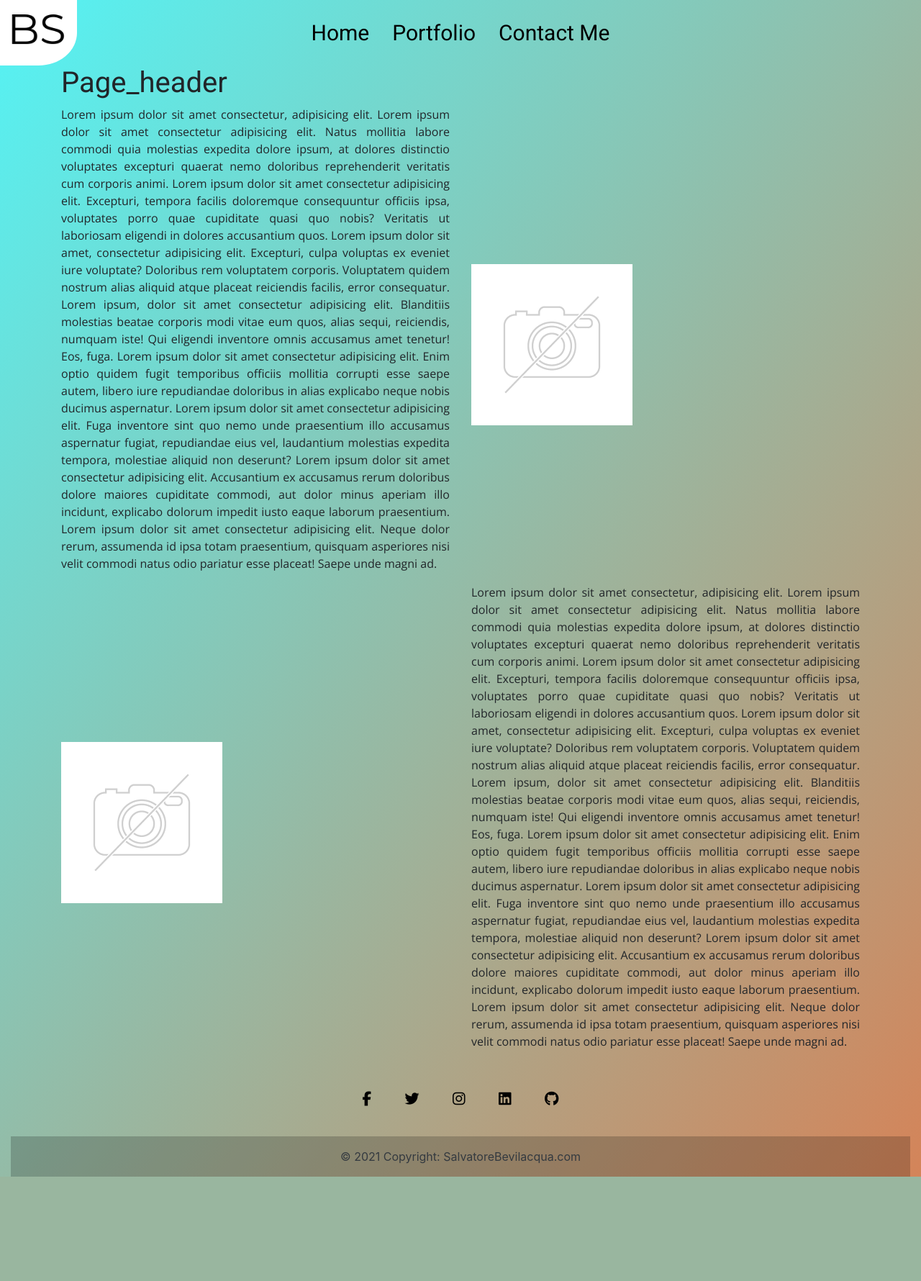
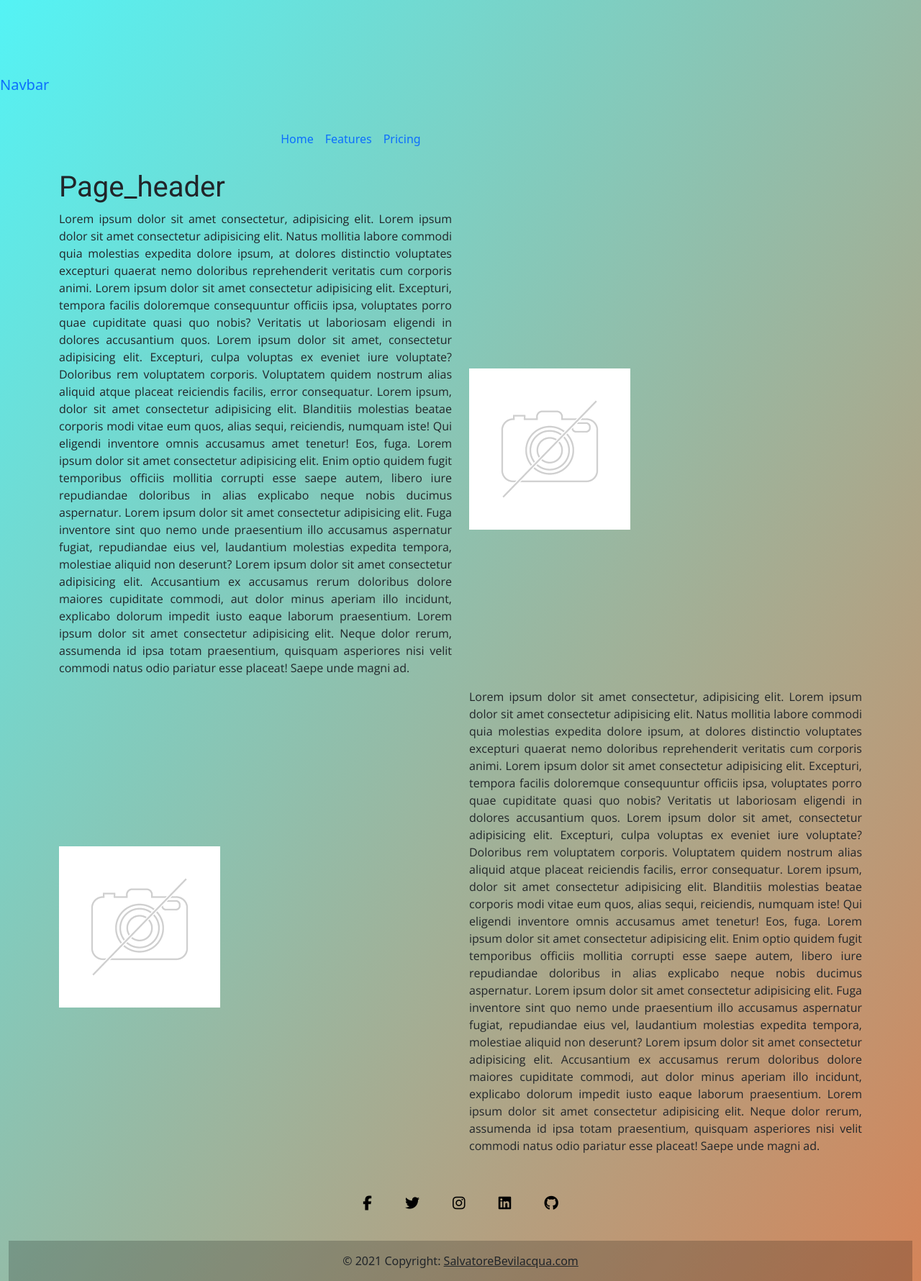
Before and after one commit to SalvatoreBevilacqua/SalvatoreBevilacqua, a Django app: page / in a window 1280 px wide. Shown: the whole page at 72% size. Before the commit the page ends 1635 px from the top, so only its background shows below. Run offline with Django 3.2, Linux system fonts and the light colour scheme; some libraries are stand-ins or nearby versions.

Commit message:
bootstrap updated

```diff
--- a/static/css/base.css
+++ b/static/css/base.css
@@ -4,11 +4,15 @@ body {
 
 /*-----------------------------------------------Navbar */
 
-.navbar-brand {
+/* .navbar-brand {
     background-color: #ffffff;
     border-bottom-right-radius: 50%;
     padding: 6px 15px 15px 10px;
-}
+} */
+
+/* .navbar {
+    height: 100px;
+} */
 
 .cssnavb {
     font-family: 'Roboto', sans-serif;
--- a/templates/base.html
+++ b/templates/base.html
@@ -14,7 +14,7 @@
     {% endblock %}
 
     {% block corecss %}
-        <link rel="stylesheet" href="https://stackpath.bootstrapcdn.com/bootstrap/4.4.1/css/bootstrap.min.css" integrity="sha384-Vkoo8x4CGsO3+Hhxv8T/Q5PaXtkKtu6ug5TOeNV6gBiFeWPGFN9MuhOf23Q9Ifjh" crossorigin="anonymous">
+        <link href="https://cdn.jsdelivr.net/npm/bootstrap@5.0.1/dist/css/bootstrap.min.css" rel="stylesheet" integrity="sha384-+0n0xVW2eSR5OomGNYDnhzAbDsOXxcvSN1TPprVMTNDbiYZCxYbOOl7+AMvyTG2x" crossorigin="anonymous">
         <link rel="preconnect" href="https://fonts.gstatic.com">
         <link href="https://fonts.googleapis.com/css2?family=Open+Sans&family=Roboto&display=swap" rel="stylesheet">
         <link rel="stylesheet" href="{% static 'css/base.css' %}">
@@ -25,7 +25,7 @@
 
     {% block corejs %}
         <script src="https://code.jquery.com/jquery-3.6.0.min.js"></script>
-        <script src="https://cdn.jsdelivr.net/npm/popper.js@1.16.0/dist/umd/popper.min.js" integrity="sha384-Q6E9RHvbIyZFJoft+2mJbHaEWldlvI9IOYy5n3zV9zzTtmI3UksdQRVvoxMfooAo" crossorigin="anonymous"></script>
+        <script src="https://cdn.jsdelivr.net/npm/bootstrap@5.0.1/dist/js/bootstrap.bundle.min.js" integrity="sha384-gtEjrD/SeCtmISkJkNUaaKMoLD0//ElJ19smozuHV6z3Iehds+3Ulb9Bn9Plx0x4" crossorigin="anonymous"></script>
         <script src="https://stackpath.bootstrapcdn.com/bootstrap/4.4.1/js/bootstrap.min.js" integrity="sha384-wfSDF2E50Y2D1uUdj0O3uMBJnjuUD4Ih7YwaYd1iqfktj0Uod8GCExl3Og8ifwB6" crossorigin="anonymous"></script>
         <script src="https://kit.fontawesome.com/d6baceb912.js" crossorigin="anonymous"></script>
     {% endblock %}
@@ -39,12 +39,12 @@
     <link rel="shortcut icon" type="image/png" href="{% static 'favicon.ico' %}"/>
   </head>
   <body class="sc2">
-    <header class="container-fluid">
-        <div class="row">
+    <!-- <header class="container-fluid"> -->
+        <!-- <div class="row"> -->
             <!-- Navbar -->
             {% include 'includes/navbar.html' %}
-        </div>
-    </header>
+        <!-- </div> -->
+    <!-- </header> -->
 
     {% if messages %}
         <div class="message-container"></div>
--- a/templates/includes/navbar.html
+++ b/templates/includes/navbar.html
@@ -1,12 +1,12 @@
 <!-- Logo -->
-<div class="col-12 col-sm-4 col-md-2 my-auto py-lg-0" style="padding-left: 0;">
+<!-- <div class="col-12 col-sm-4 col-md-2 my-auto py-lg-0" style="padding-left: 0;">
     <a href="{% url 'home' %}" class="navbar-brand padding-left-0">
         <img src="media/SB.jpg" alt="logo" style="max-height: 70px;">
     </a>
-</div>
+</div> -->
 
 <!-- Navbar -->
-<div class="col-6 col-md-8 my-auto py-1 py-lg-0">
+<!-- <div class="col-6 col-md-8 my-auto py-1 py-lg-0">
     <ul class="list-inline list-unstyled text-center text-lg-center my-0">
         <li class="list-inline-item m-0">
             <a class="nav-link navaw" href="{% url 'home' %}" id="user-options" aria-haspopup="true" aria-expanded="false">
@@ -30,4 +30,38 @@
             </a>
         </li>
     </ul>
-</div>
+</div> -->
+
+<!--Navbar-->
+<nav class="navbar navbar-expand-md">
+
+  <!-- Navbar brand -->
+  <a class="navbar-brand" href="#">Navbar</a>
+
+  <!-- Collapse button -->
+  <button class="navbar-toggler" type="button" data-toggle="collapse" data-target="#basicExampleNav"
+    aria-controls="basicExampleNav" aria-expanded="false" aria-label="Toggle navigation">
+    <span class="navbar-toggler-icon"></span>
+  </button>
+
+  <!-- Collapsible content -->
+  <div class="collapse navbar-collapse " id="basicExampleNav">
+
+    <!-- Links -->
+    <ul class="navbar-nav mr-auto">
+      <li class="nav-item active">
+        <a class="nav-link" href="#">Home</a>
+      </li>
+      <li class="nav-item">
+        <a class="nav-link" href="#">Features</a>
+      </li>
+      <li class="nav-item">
+        <a class="nav-link" href="#">Pricing</a>
+      </li>
+    </ul>
+    <!-- Links -->
+
+  <!-- Collapsible content -->
+
+</nav>
+<!--/.Navbar-->
```
Also changed, not shown: package-lock.json.
